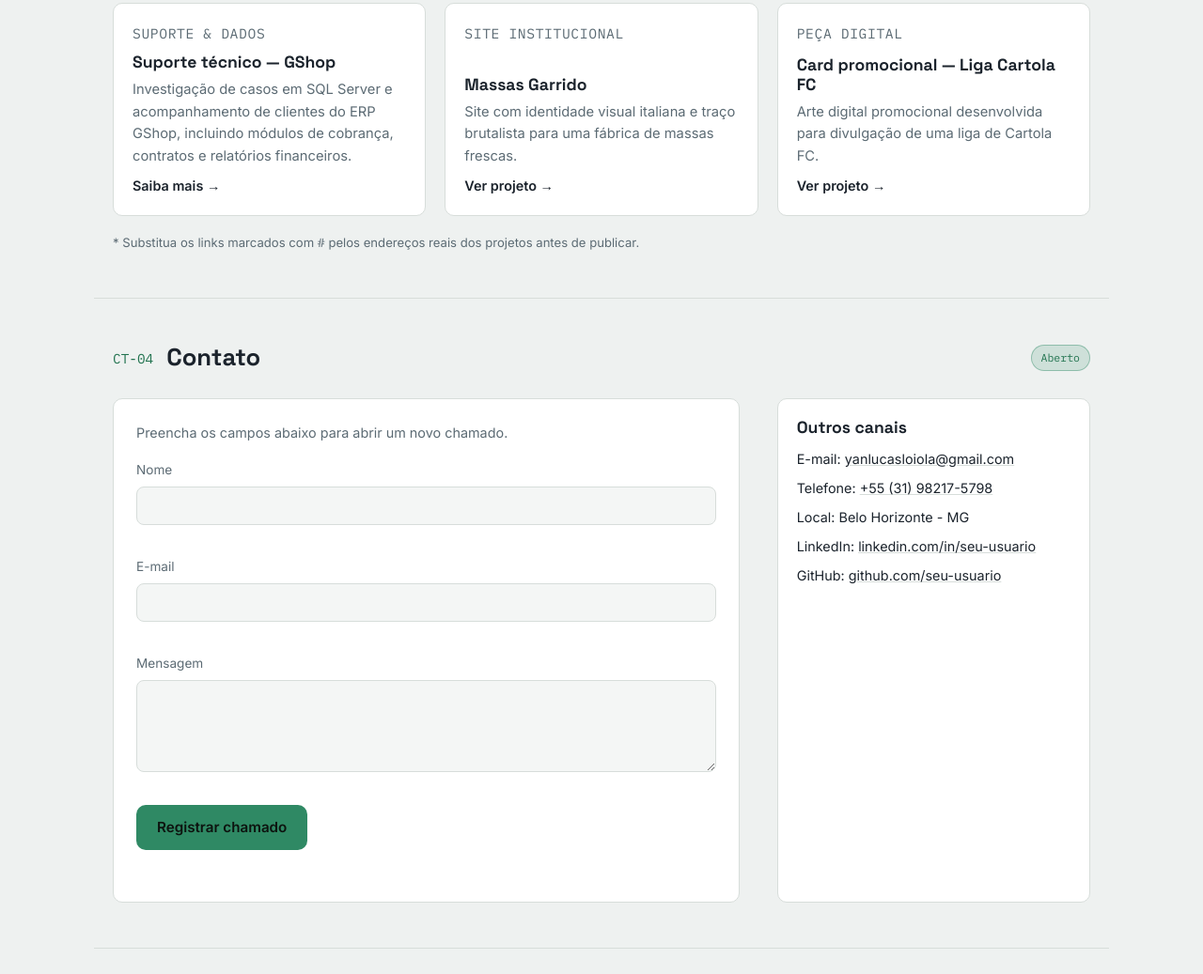
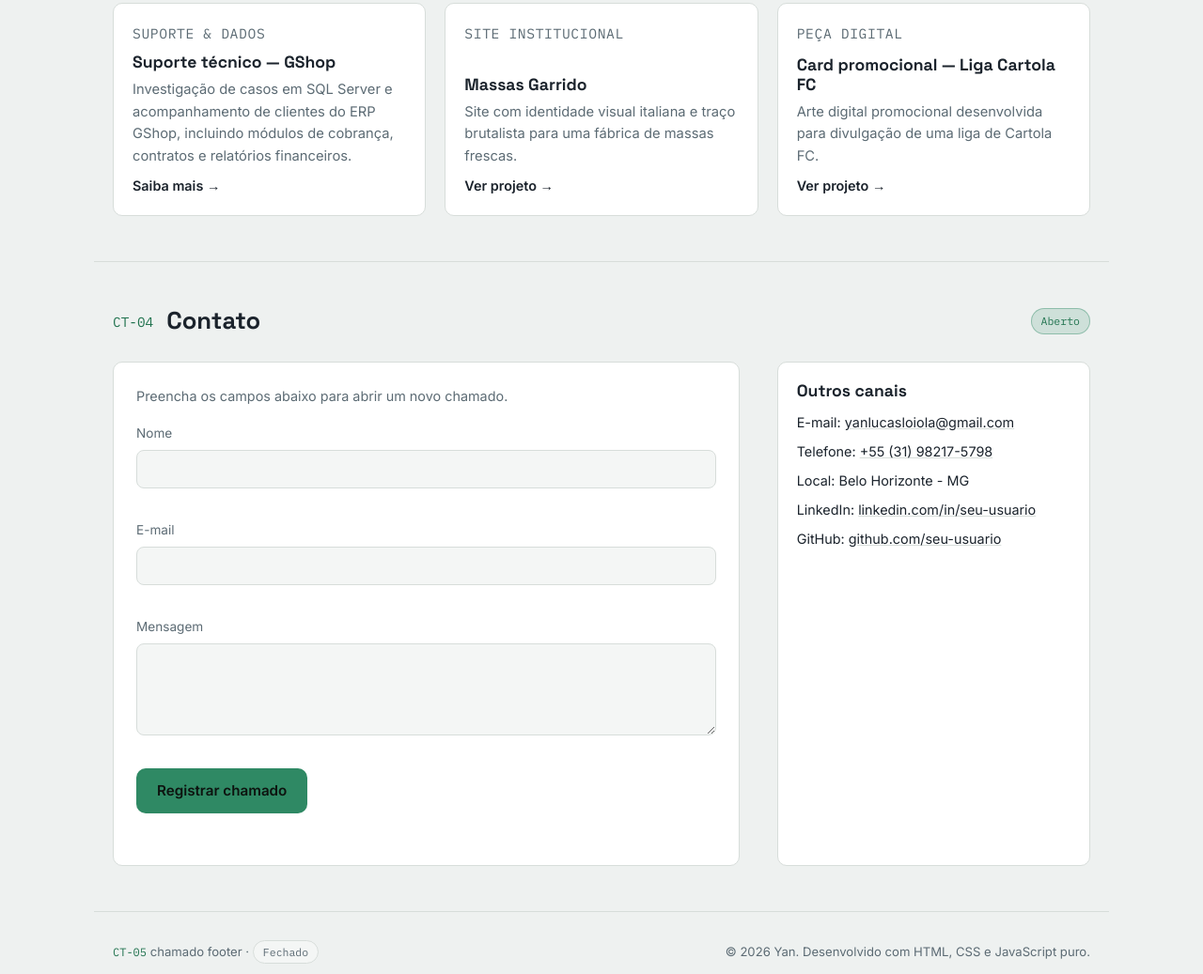
Before and after one commit to yanhverny/portfolio-yan_4, a plain HTML site: page index.html in a window 1280 px wide. Shown: the part 2419-3456 px from the top of the page at 94% size. Drawn offline with Linux system fonts and the light colour scheme.

Commit message:
Update index.html

```diff
--- a/index.html
+++ b/index.html
@@ -6,7 +6,6 @@
   <title>Yan | Portfólio — Suporte de TI &amp; Desenvolvimento</title>
   <meta name="description" content="Portfólio pessoal de Yan, Analista de Suporte de TI: sobre mim, formação, portfólio e contato.">
 
-  <!-- Fontes: Space Grotesk (títulos), IBM Plex Mono (dados/etiquetas), Inter (texto corrido) -->
   <link rel="preconnect" href="https://fonts.googleapis.com">
   <link rel="preconnect" href="https://fonts.gstatic.com" crossorigin>
   <link href="https://fonts.googleapis.com/css2?family=Space+Grotesk:wght@500;700&family=IBM+Plex+Mono:wght@400;500&family=Inter:wght@400;500;600&display=swap" rel="stylesheet">
@@ -26,7 +25,6 @@
       </a>
 
       <nav class="nav" aria-label="Navegação principal">
-        <!-- Botão hamburguer: some no desktop, aparece no mobile via CSS -->
         <button class="nav__toggle" id="navToggle" type="button" aria-expanded="false" aria-controls="navList" aria-label="Abrir menu de navegação">
           <span></span><span></span><span></span>
         </button>
@@ -222,7 +220,6 @@
             <p>Investigação de casos em SQL Server e acompanhamento de clientes do
               ERP GShop, incluindo módulos de cobrança, contratos e relatórios
               financeiros.</p>
-            <!-- TODO: se houver um case público (artigo, print, doc), linke aqui -->
             <a href="#contato" class="card__link">Saiba mais →</a>
           </article>
 
@@ -231,7 +228,6 @@
             <h3>Massas Garrido</h3>
             <p>Site com identidade visual italiana e traço brutalista para uma
               fábrica de massas frescas.</p>
-            <!-- TODO: substitua "#" pelo link real do site publicado -->
             <a href="#" class="card__link">Ver projeto →</a>
           </article>
 
@@ -240,16 +236,8 @@
             <h3>Card promocional — Liga Cartola FC</h3>
             <p>Arte digital promocional desenvolvida para divulgação de uma liga
               de Cartola FC.</p>
-            <!-- TODO: substitua "#" pelo link real ou imagem do projeto -->
             <a href="#" class="card__link">Ver projeto →</a>
           </article>
-
-        </div>
-        <p class="hint">
-          <!-- Lembrete de preenchimento, remova este parágrafo depois de ajustar os links acima -->
-          * Substitua os links marcados com <code>#</code> pelos endereços reais dos projetos antes de publicar.
-        </p>
-      </div>
     </section>
 
     <!-- ===================== SEÇÃO 4: CONTATO ===================== -->
@@ -284,7 +272,7 @@
 
           <button type="submit" class="btn btn--primary">Registrar chamado</button>
 
-          <!-- Região de status acessível: leitores de tela anunciam o resultado -->
+
           <p class="form__status" id="formStatus" role="status" aria-live="polite"></p>
         </form>
 
@@ -294,7 +282,7 @@
             <li>E-mail: <a href="mailto:yanlucasloiola@gmail.com">yanlucasloiola@gmail.com</a></li>
             <li>Telefone: <a href="tel:+5531982175798">+55 (31) 98217-5798</a></li>
             <li>Local: Belo Horizonte - MG</li>
-            <!-- TODO: adicione seus links reais de LinkedIn e GitHub, se tiver -->
+
             <li>LinkedIn: <a href="#" target="_blank" rel="noopener">linkedin.com/in/seu-usuario</a></li>
             <li>GitHub: <a href="#" target="_blank" rel="noopener">github.com/seu-usuario</a></li>
           </ul>
```
